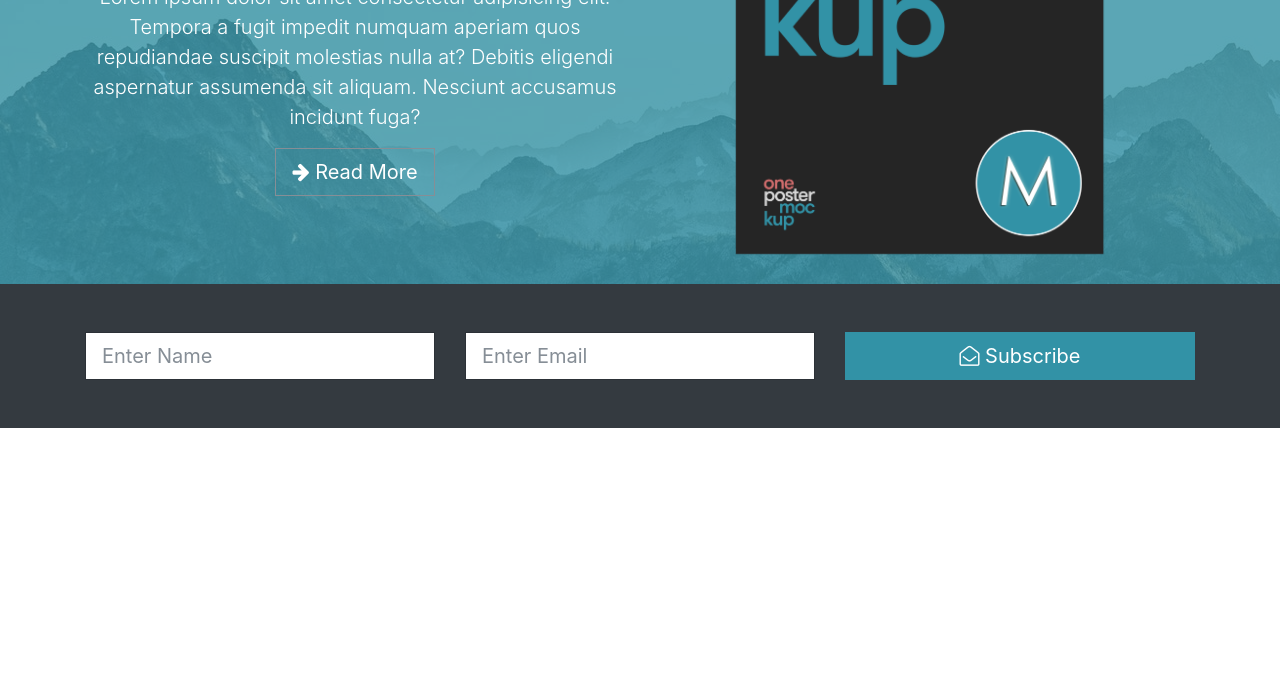
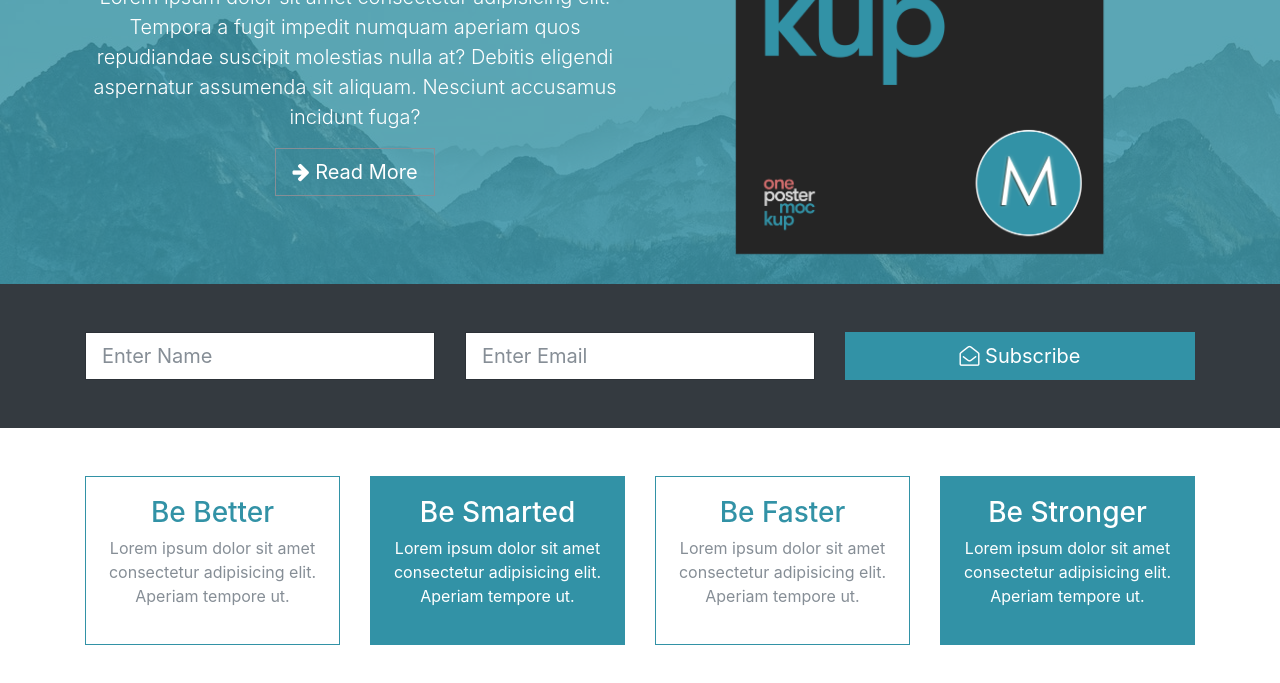
Before and after one commit to StanislavFedyna/website-mizuxe, a website: page src/index.html in a window 1280 px wide. Shown: the part 421-1104 px from the top of the page. Before the commit the page ends 849 px from the top, so only its background shows below. Drawn offline with Linux system fonts and the light colour scheme.

Commit message:
finished boxed clases

```diff
--- a/src/index.html
+++ b/src/index.html
@@ -52,7 +52,9 @@
               So What You Dream Of...
             </h1>
             <p class="lead">
-              Lorem ipsum dolor sit amet consectetur adipisicing elit. Tempora a fugit impedit numquam aperiam quos repudiandae suscipit molestias nulla at? Debitis eligendi aspernatur assumenda sit aliquam. Nesciunt accusamus incidunt fuga?
+              Lorem ipsum dolor sit amet consectetur adipisicing elit. Tempora a fugit impedit numquam aperiam quos
+              repudiandae suscipit molestias nulla at? Debitis eligendi aspernatur assumenda sit aliquam. Nesciunt
+              accusamus incidunt fuga?
             </p>
             <a href="#" class="btn btn-outline-secondary btn-lg text-white">
               <i class="fa fa-arrow-right"></i>
@@ -79,7 +81,7 @@
         </div>
         <div class="col-md-4">
           <button class="btn btn-primary btn-lg btn-block">
-            <i class="fa fa-envelope-open-o" ></i>
+            <i class="fa fa-envelope-open-o"></i>
             Subscribe
           </button>
         </div>
@@ -87,6 +89,46 @@
     </div>
   </section>
 
+  <!-- BOXES -->
+
+  <section id="boxes" class="py-5">
+    <div class="container">
+      <div class="row">
+        <div class="col-md-3">
+          <div class="card text-center border-primary">
+            <div class="card-body">
+              <h3 class="text-primary">Be Better</h3>
+              <p class="text-muted">Lorem ipsum dolor sit amet consectetur adipisicing elit. Aperiam tempore ut.</p>
+            </div>
+          </div>
+        </div>
+        <div class="col-md-3">
+          <div class="card text-center border-primary bg-primary text-white">
+            <div class="card-body">
+              <h3>Be Smarted</h3>
+              <p>Lorem ipsum dolor sit amet consectetur adipisicing elit. Aperiam tempore ut.</p>
+            </div>
+          </div>
+        </div>
+        <div class="col-md-3">
+          <div class="card text-center border-primary">
+            <div class="card-body">
+              <h3 class="text-primary">Be Faster</h3>
+              <p class="text-muted">Lorem ipsum dolor sit amet consectetur adipisicing elit. Aperiam tempore ut.</p>
+            </div>
+          </div>
+        </div>
+        <div class="col-md-3">
+          <div class="card text-center border-primary bg-primary text-white">
+            <div class="card-body">
+              <h3>Be Stronger</h3>
+              <p>Lorem ipsum dolor sit amet consectetur adipisicing elit. Aperiam tempore ut.</p>
+            </div>
+          </div>
+        </div>
+      </div>
+    </div>
+  </section>
 
   <!-- Scripts -->
   <script src="js/jquery.min.js"></script>
```
